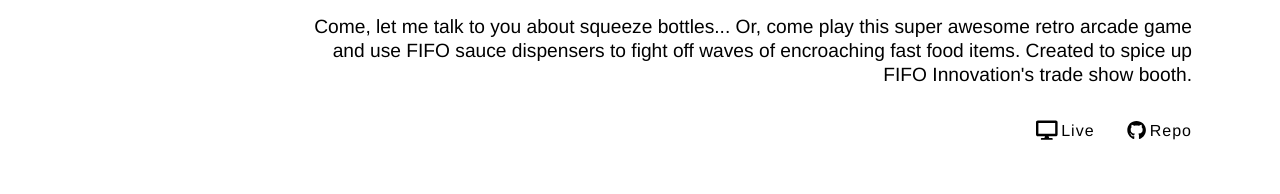
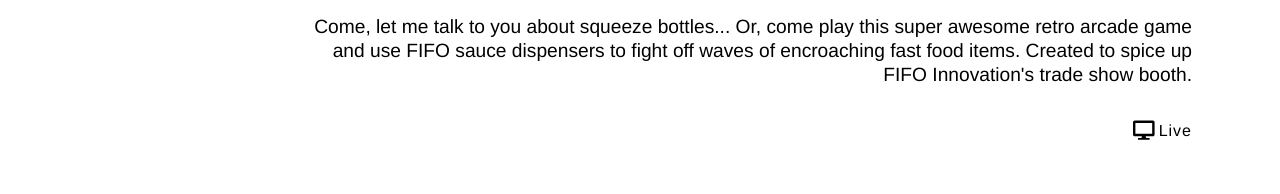
Before and after one commit to T-McVee/portfolio, a React (Create React App) app: page / in a window 1280 px wide. Shown: the part 3604-3798 px from the top of the page. Built offline with nearby package versions, Linux system fonts and the light colour scheme; the HTML template or start-up script is replaced by a standard one.

Commit message:
Removes the Repo link from the Sauce Invaders project

```diff
--- a/src/components/Work.js
+++ b/src/components/Work.js
@@ -32,10 +32,7 @@
       heading: 'Sauce Invaders',
       subheading: 'Space Invaders... With Squeeze Bottles',
       body: "Come, let me talk to you about squeeze bottles... Or, come play this super awesome retro arcade game and use FIFO sauce dispensers to fight off waves of encroaching fast food items. Created to spice up FIFO Innovation's trade show booth.",
-      links: [
-        { url: 'https://sauce-invaders-v2.netlify.app', text: 'Live' },
-        { url: 'https://github.com/T-McVee/sauceInvaders-van', text: 'Repo' },
-      ],
+      links: [{ url: 'https://sauce-invaders-v2.netlify.app', text: 'Live' }],
       tags: ['javascript', 'Sass', 'Canvas', 'indexedDB'],
     },
   },
```
